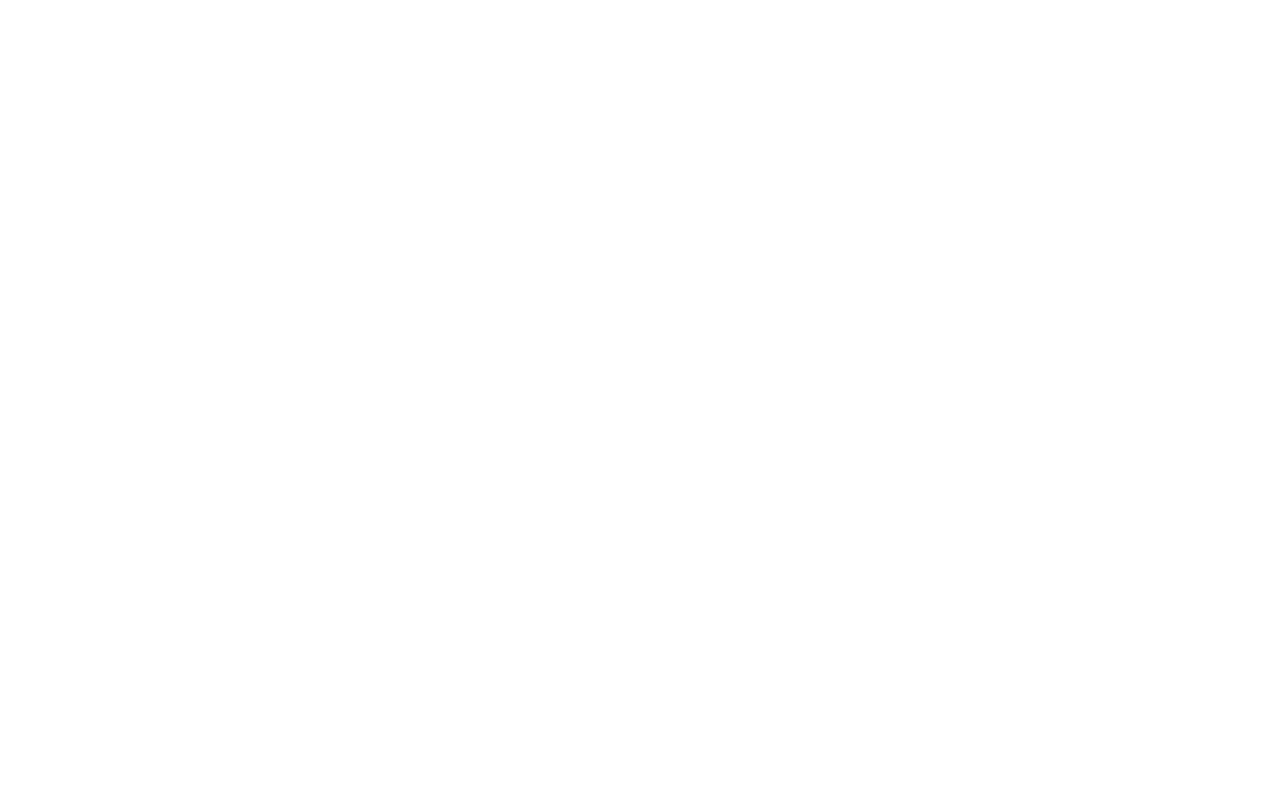
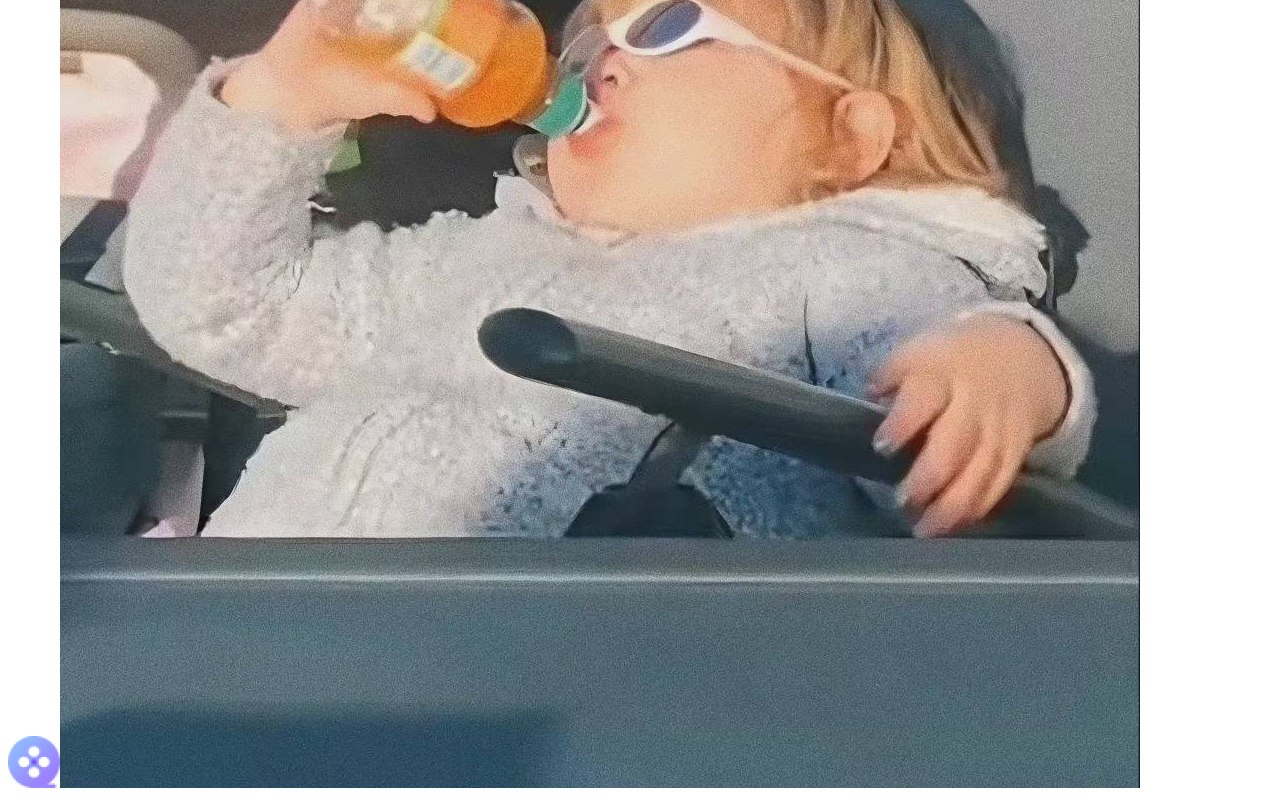
Before and after one commit to liuxiaofanRZ/hand-vue3-project, a Vue app: page / in a window 1280 px wide. Shown: the part 324-1124 px from the top of the page. Before the commit the page ends 800 px from the top, so only its background shows below. Built offline with nearby package versions, Linux system fonts and the light colour scheme.

Commit message:
管理资源

```diff
--- a/src/App.vue
+++ b/src/App.vue
@@ -1,5 +1,7 @@
 <template>
   <div class="box">你好啊！</div>
+  <img src="./img/pic_small.png" alt="">
+  <img src="./img/pic.jpg" alt="">
 </template>
 
 <script setup>
--- a/webpack.config.js
+++ b/webpack.config.js
@@ -6,7 +6,7 @@
 const smp = new SpeedMeasurePlugin()
 
 const webpackConfig = {
-  mode: 'development',
+  mode: process.env.NODE_ENV,
   entry: path.resolve(__dirname, './src/main.js'),
   output: {
     path: path.resolve(__dirname, 'dist'),
@@ -18,6 +18,14 @@
   },
   module: {
     rules: [
+      // 处理图片
+      {
+        test: /\.(png|jpg|gif)$/i,
+        type: "asset",
+        generator: {
+          filename:'img/[hash][ext][query]'
+        }
+      },
       {
         test: /\.vue$/,
         loader: 'vue-loader',
```
Also changed, not shown: src/img/pic.jpg (added), src/img/pic_small.png (added).
